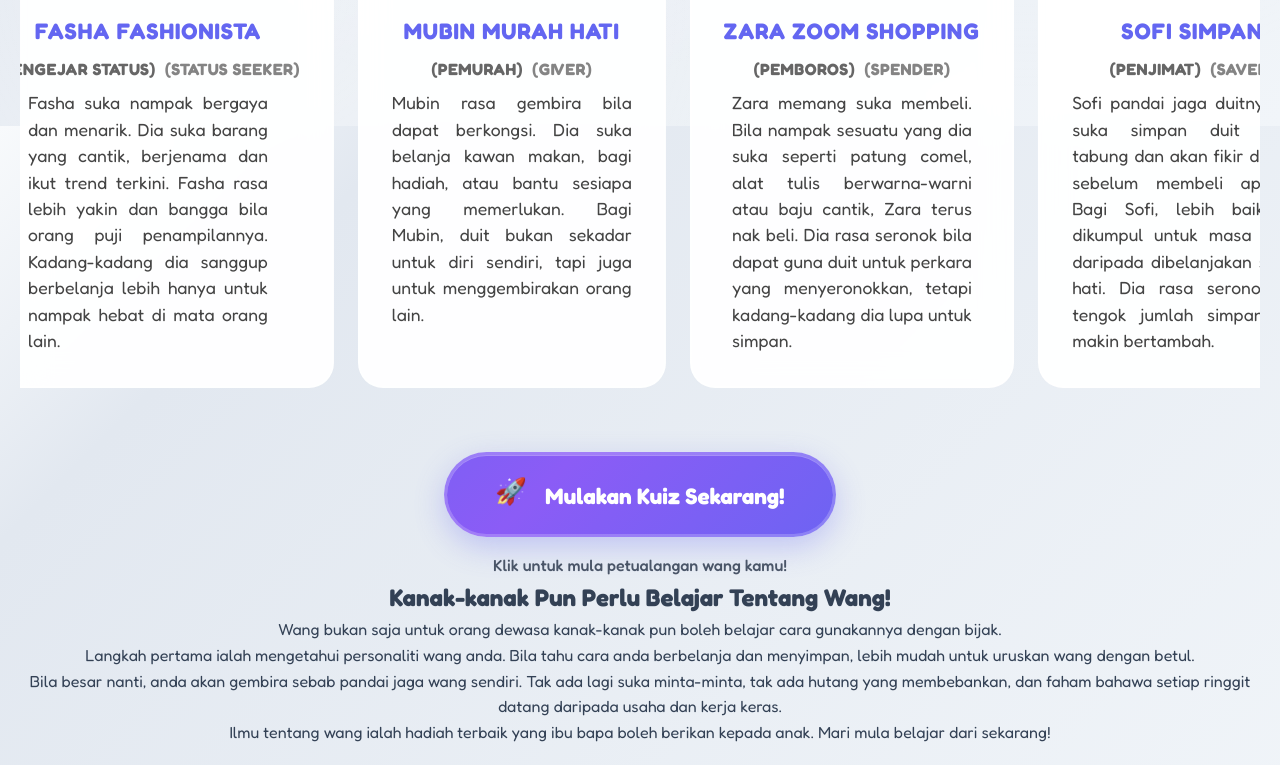
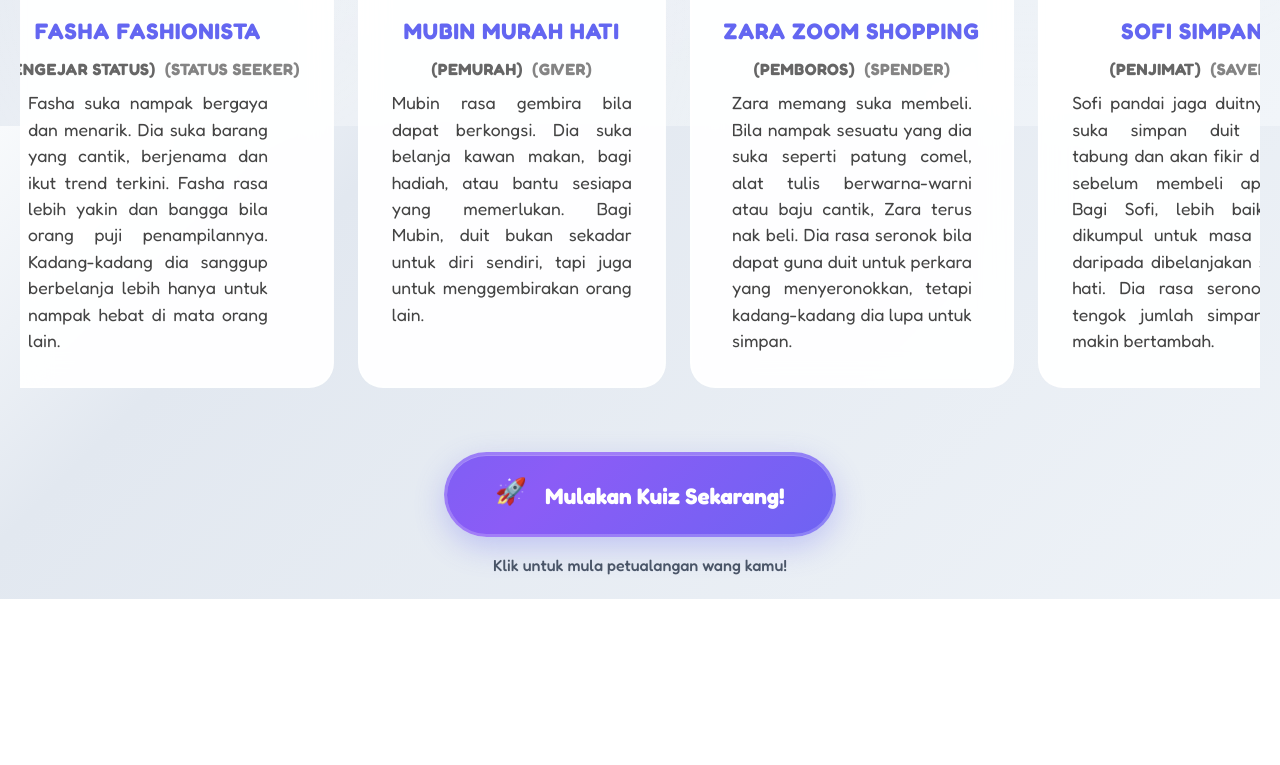
Before and after one commit to evra05/moneypersonalitytest, a website: page public/index.html in a window 1280 px wide. Shown: the part 674-1439 px from the top of the page. After the commit the page ends 1273 px from the top, so only its background shows below. Drawn offline with Linux system fonts and the light colour scheme.

Commit message:
Remove kids-money-content section from index.html

```diff
--- a/public/index.html
+++ b/public/index.html
@@ -186,19 +186,6 @@
                 <div class="button-shine"></div>
             </button>
             <p class="start-hint">Klik untuk mula petualangan wang kamu!</p>
-
-            <!-- New content about kids and money -->
-            <div class="kids-money-content">
-                <h2 class="kids-money-title">Kanak-kanak Pun Perlu Belajar Tentang Wang!</h2>
-                <div class="kids-money-text">
-                    <div class="kids-money-text-inner">
-                        <p>Wang bukan saja untuk orang dewasa kanak-kanak pun boleh belajar cara gunakannya dengan bijak.</p>
-                        <p>Langkah pertama ialah mengetahui personaliti wang anda. Bila tahu cara anda berbelanja dan menyimpan, lebih mudah untuk uruskan wang dengan betul.</p>
-                        <p>Bila besar nanti, anda akan gembira sebab pandai jaga wang sendiri. Tak ada lagi suka minta-minta, tak ada hutang yang membebankan, dan faham bahawa setiap ringgit datang daripada usaha dan kerja keras.</p>
-                        <p>Ilmu tentang wang ialah hadiah terbaik yang ibu bapa boleh berikan kepada anak. Mari mula belajar dari sekarang!</p>
-                    </div>
-                </div>
-            </div>
         </div>
     </main>
 
```
